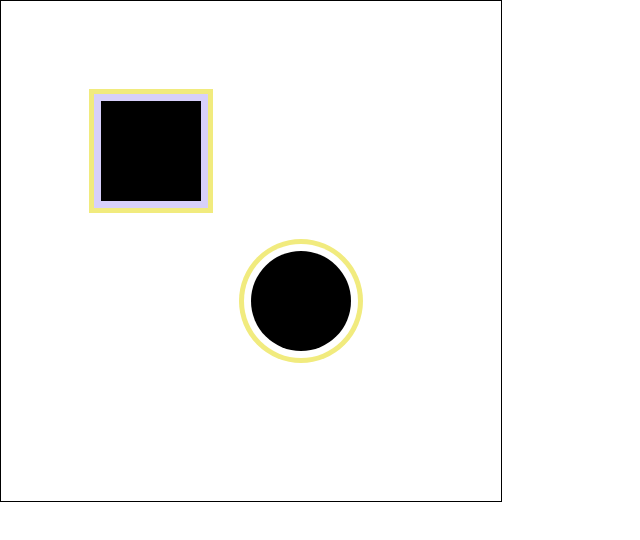
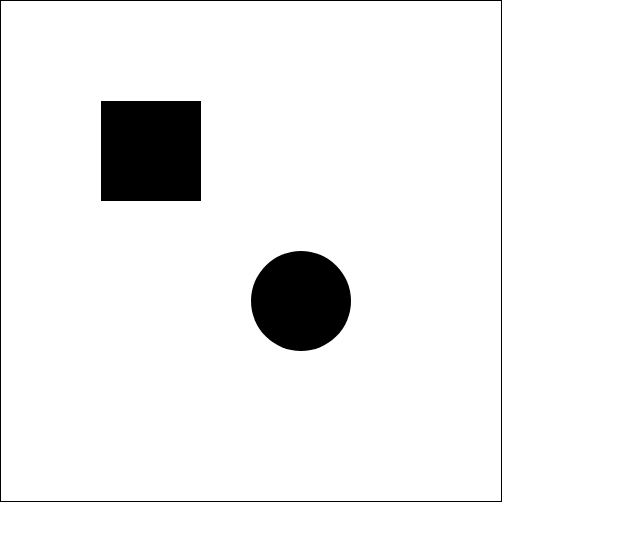
Before and after one commit to nadeemkhedr/canvas-shapes-example, a React (Create React App) app: page / in a window 1280 px wide. Shown: the top 540 px of the page, without its empty margins (0-640 px from the left). Built offline with nearby package versions, Linux system fonts and the light colour scheme.

Commit message:
✨ feat(shapes): add hover logic

```diff
--- a/src/Canvas/index.js
+++ b/src/Canvas/index.js
@@ -1,4 +1,5 @@
 import { useEffect, useRef } from 'react'
+import { CANVAS_WIDTH, CANVAS_HEIGHT } from '../constants'
 import Shape from 'Shape'
 
 function Canvas() {
@@ -6,8 +7,8 @@ function Canvas() {
 
   useEffect(() => {
     const canvas = canvasRef.current
-    canvas.width = 500
-    canvas.height = 500
+    canvas.width = CANVAS_WIDTH
+    canvas.height = CANVAS_HEIGHT
 
     const ctx = canvas.getContext('2d')
 
@@ -34,11 +35,47 @@ function Canvas() {
       ctx
     )
 
-    custom.draw(true, true)
-    customCircle.draw(false, true)
+    custom.draw()
+    customCircle.draw()
   }, [])
 
-  return <canvas ref={canvasRef} />
+  const handleMove = (e) => {
+    const { offsetX, offsetY } = e.nativeEvent
+
+    const ctx = canvasRef.current.getContext('2d')
+    // clear and redraw
+    ctx.clearRect(0, 0, CANVAS_WIDTH, CANVAS_HEIGHT)
+    const custom = new Shape(
+      'rectangle',
+      {
+        x: 100,
+        y: 100,
+        width: 100,
+        height: 100,
+        fill: 'black',
+      },
+      ctx
+    )
+
+    const customCircle = new Shape(
+      'circle',
+      {
+        x: 300,
+        y: 300,
+        radius: 50,
+        fill: 'black',
+      },
+      ctx
+    )
+
+    const isCustomHover = custom.isMouseOver(offsetX, offsetY)
+    custom.draw(isCustomHover)
+
+    const isCustomCircleHover = customCircle.isMouseOver(offsetX, offsetY)
+    customCircle.draw(isCustomCircleHover)
+  }
+
+  return <canvas ref={canvasRef} onMouseMove={handleMove} />
 }
 
 export default Canvas
--- a/src/Shape/index.js
+++ b/src/Shape/index.js
@@ -23,5 +23,11 @@ class Shape {
   draw(isHover, isClicked) {
     this.shapeFunctions.draw(this.ctx, this.shapeProps, isHover, isClicked)
   }
+
+  isMouseOver(x, y) {
+    return this.shapeFunctions.isMouseOver(this.shapeProps, x, y)
+  }
+
+  toggleClick() {}
 }
 export default Shape
--- a/src/Shape/shapes/circle.js
+++ b/src/Shape/shapes/circle.js
@@ -37,7 +37,16 @@ function draw(ctx, circle, isHover, isClicked) {
   drawCircleWithThickness(ctx, circle, circle.fill)
 }
 
+function isMouseOver(circle, x, y) {
+  return (
+    Math.round(
+      Math.sqrt(Math.pow(x - circle.x, 2) + Math.pow(y - circle.y, 2))
+    ) <= circle.radius
+  )
+}
+
 const circle = {
   draw,
+  isMouseOver,
 }
 export default circle
--- a/src/Shape/shapes/rectangle.js
+++ b/src/Shape/shapes/rectangle.js
@@ -41,7 +41,17 @@ function draw(ctx, rect, isHover, isClicked) {
   drawRectangleWithThickness(ctx, rect, rect.fill)
 }
 
+function isMouseOver(rect, x, y) {
+  return (
+    x >= rect.x &&
+    x <= rect.x + rect.width &&
+    y >= rect.y &&
+    y <= rect.y + rect.height
+  )
+}
+
 const rectangle = {
   draw,
+  isMouseOver,
 }
 export default rectangle
--- a/src/constants.js
+++ b/src/constants.js
@@ -1,3 +1,5 @@
+export const CANVAS_HEIGHT = 500
+export const CANVAS_WIDTH = 500
 export const BACKGROUND_COLOR = 'white'
 export const DEFAULT_SHAPE_COLOR = 'black'
 export const CLICK_COLOR = '#F1EB7E'
```
